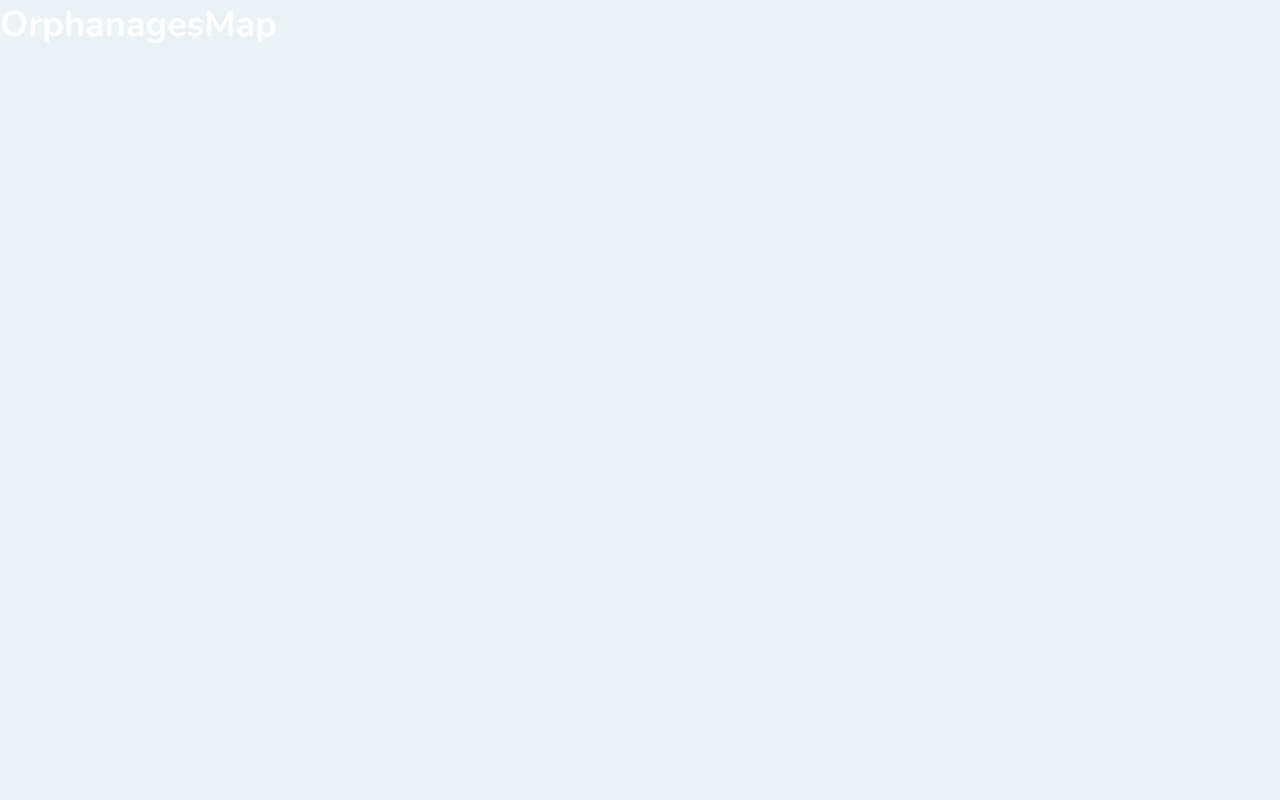
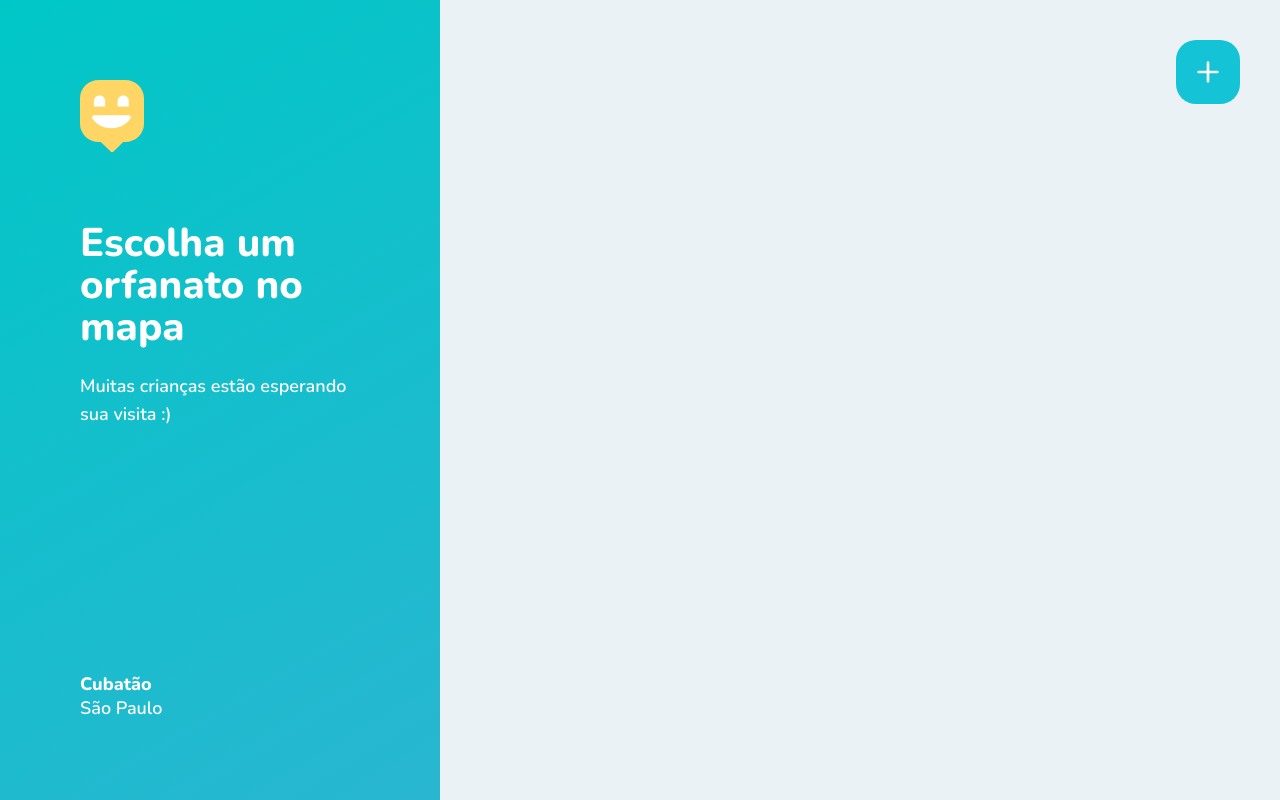
Before and after one commit to saulocastillos/orphanage-web-client, a React (Create React App) app: page /app in a window 1280 px wide. Built offline with nearby package versions, Linux system fonts and the light colour scheme.

Commit message:
add: structure

```diff
--- a/src/pages/OrphanagesMap.tsx
+++ b/src/pages/OrphanagesMap.tsx
@@ -1,11 +1,32 @@
 import React from "react";
+import { Link } from "react-router-dom";
+import { FiPlus } from "react-icons/fi";
 
-import "../styles/pages/landing.css";
+import mapMarkerImg from "../images/map-marker.svg";
+
+import "../styles/pages/orphanages-map.css";
 
 function OrphanagesMap() {
   return (
-    <div>
-      <h1>OrphanagesMap</h1>
+    <div id="page-map">
+      <aside>
+        <header>
+          <img src={mapMarkerImg} alt="happy" />
+          <h2>Escolha um orfanato no mapa</h2>
+          <p>Muitas crianças estão esperando sua visita :)</p>
+        </header>
+
+        <footer>
+          <strong>Cubatão</strong>
+          <span>São Paulo</span>
+        </footer>
+      </aside>
+
+      <div></div>
+
+      <Link to="" className="create-orphanage">
+        <FiPlus size={32} color="#ffffff" />
+      </Link>
     </div>
   );
 }
--- /dev/null
+++ b/src/styles/pages/orphanages-map.css
@@ -0,0 +1,62 @@
+#page-map {
+  width: 100vw;
+  height: 100vh;
+
+  position: relative;
+  display: flex;
+}
+
+#page-map aside {
+  width: 440px;
+  background: linear-gradient(329.54deg, #29b6d1 0%, #00c7c7 100%);
+  padding: 80px;
+
+  display: flex;
+  flex-direction: column;
+
+  justify-content: space-between;
+}
+
+#page-map aside h2 {
+  font-size: 40px;
+  font-weight: 800;
+  line-height: 42px;
+  margin-top: 64px;
+}
+
+#page-map aside p {
+  line-height: 28px;
+  margin-top: 24px;
+}
+
+#page-map aside footer {
+  display: flex;
+  flex-direction: column;
+
+  line-height: 24px;
+}
+
+#page-map aside strong {
+  font-weight: 800;
+}
+
+#page-map .create-orphanage {
+  position: absolute;
+  right: 40px;
+  top: 40px;
+
+  width: 64px;
+  height: 64px;
+  background: #15c3d6;
+  border-radius: 20px;
+
+  display: flex;
+  justify-content: center;
+  align-items: center;
+
+  transition: background-color 0.3s;
+}
+
+#page-map .create-orphanage:hover {
+  background: #17d6eb;
+}
```
